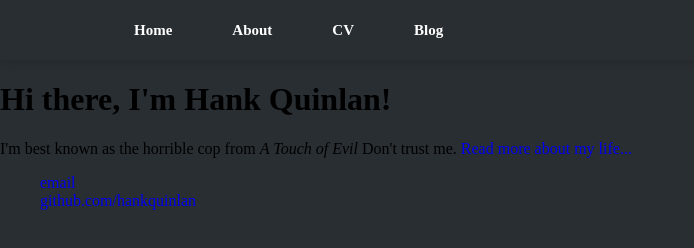
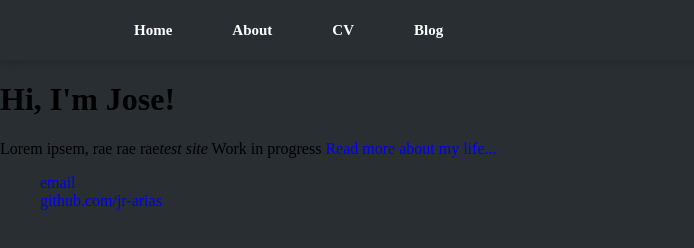
Before and after one commit to jr-arias/jr-arias.github.io, a plain HTML site: page index.html in a window 1280 px wide. Shown: the whole page, without its empty margins (0-694 px from the left). Drawn offline with Linux system fonts and the light colour scheme.

Commit message:
Update index.html

```diff
--- a/index.html
+++ b/index.html
@@ -1,7 +1,7 @@
 <!DOCTYPE html>
 <html>
 	<head>
-		<title>Hank Quinlan, Horrible Cop</title>
+		<title>Jose Arias, code, cook, write</title>
 		<!-- link to main stylesheet -->
 		<link rel="stylesheet" type="text/css" href="/css/main.css">
 	</head>
@@ -16,14 +16,14 @@
 		</nav>
 		<div class="container">
     		<div class="blurb">
-        		<h1>Hi there, I'm Hank Quinlan!</h1>
-				<p>I'm best known as the horrible cop from <em>A Touch of Evil</em> Don't trust me. <a href="/about">Read more about my life...</a></p>
+        		<h1>Hi, I'm Jose!</h1>
+				<p>Lorem ipsem, rae rae rae<em>test site</em> Work in progress <a href="/about">Read more about my life...</a></p>
     		</div><!-- /.blurb -->
 		</div><!-- /.container -->
 		<footer>
     		<ul>
-        		<li><a href="mailto:hankquinlanhub@gmail.com">email</a></li>
-        		<li><a href="https://github.com/hankquinlan">github.com/hankquinlan</a></li>
+        		<li><a href="mailto: jose.arias@mscoding.org">email</a></li>
+        		<li><a href="https://github.com/jr-arias">github.com/jr-arias</a></li>
 			</ul>
 		</footer>
 	</body>
```
